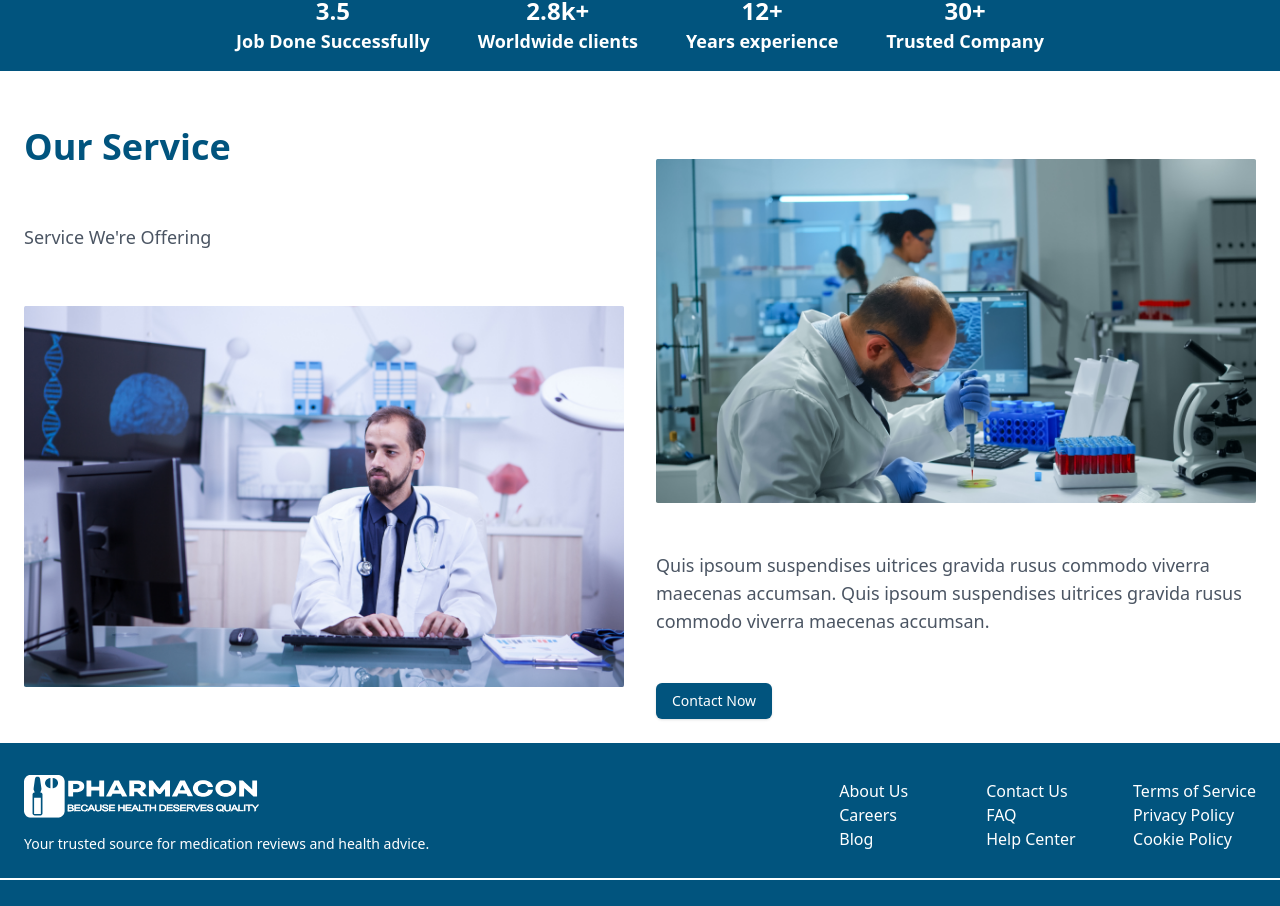
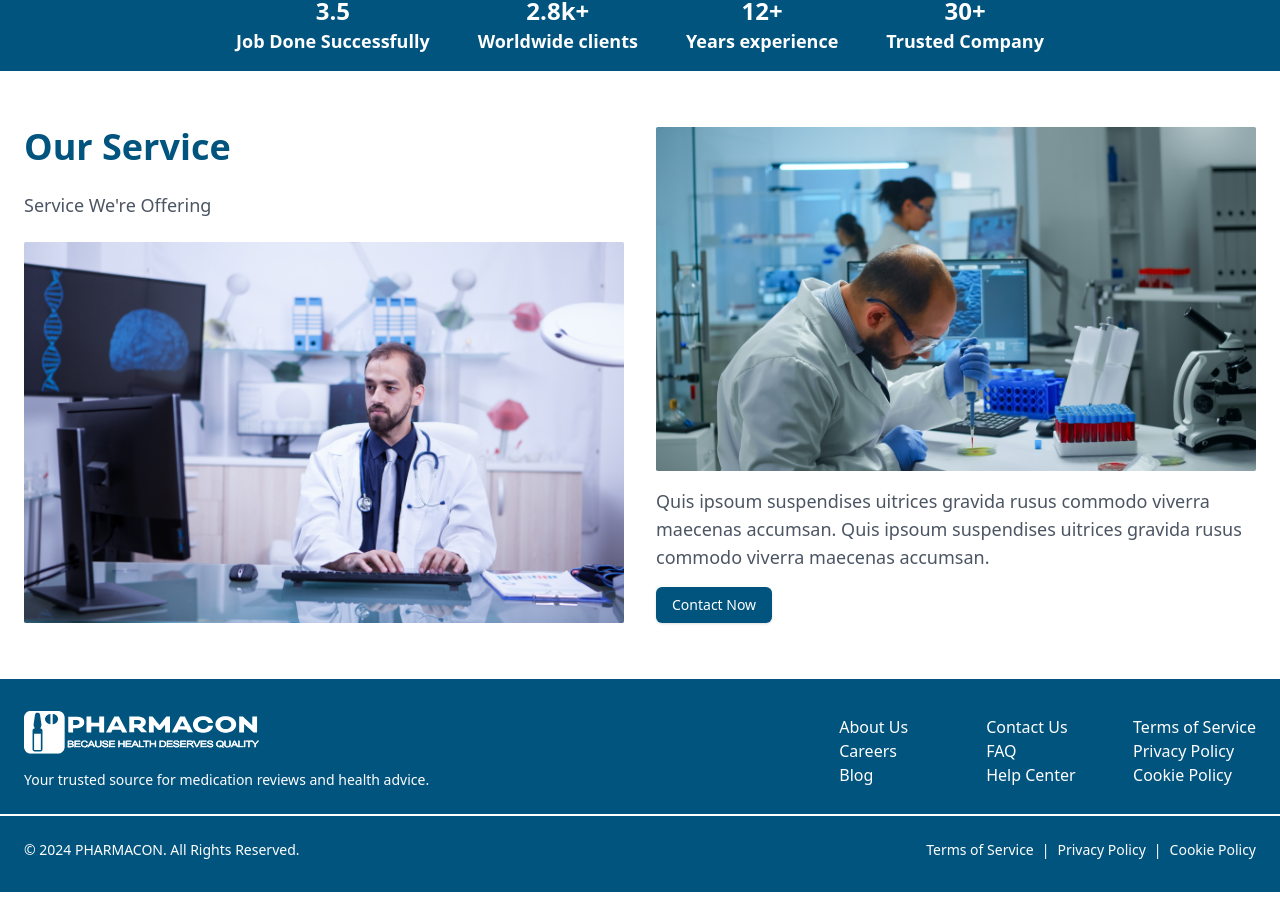
Before and after one commit to ahmedsameh74/pharmacon, a Next.js app: page /en/about in a window 1280 px wide. Shown: the part 373-1279 px from the top of the page. Built offline with nearby package versions, Linux system fonts and the light colour scheme.

Commit message:
fix about layout

```diff
--- a/src/components/custom/about/OurService.tsx
+++ b/src/components/custom/about/OurService.tsx
@@ -7,9 +7,9 @@ export default function OurService() {
   const t = useTranslations();
 
   return (
-    <section className="max-w-7xl mx-auto my-8 p-6 bg-white rounded-lg grid grid-cols-1 md:grid-cols-2 gap-8">
+    <section className="max-w-7xl mx-auto p-6 bg-white rounded-lg grid grid-cols-1 md:grid-cols-2 gap-8 lg:my-8 md:my-0">
       {/* First Div */}
-      <div className="flex flex-col justify-between items-start h-full space-y-4">
+      <div className="flex flex-col justify-between items-start h-full gap-4">
         <h2 className="text-2xl md:text-4xl font-bold text-[#01547E]">
           {t('ourService')}
         </h2>
@@ -28,7 +28,7 @@ export default function OurService() {
       </div>
 
       {/* Second Div */}
-      <div className="flex flex-col justify-between items-start h-full space-y-4 lg:my-8 md:my-0">
+      <div className="flex flex-col justify-between items-start h-full gap-4">
         <div className="w-full">
           <Image
             src="/assets/drrr.png"
```
